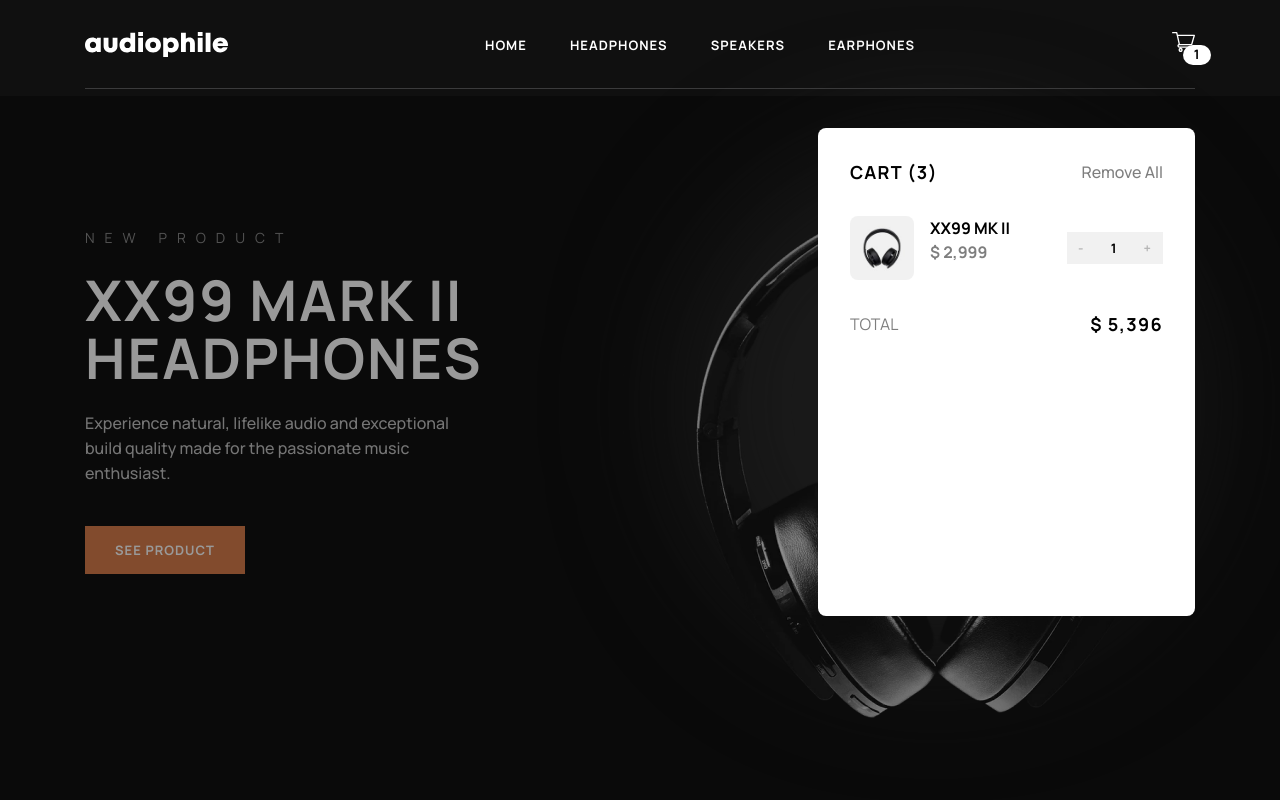
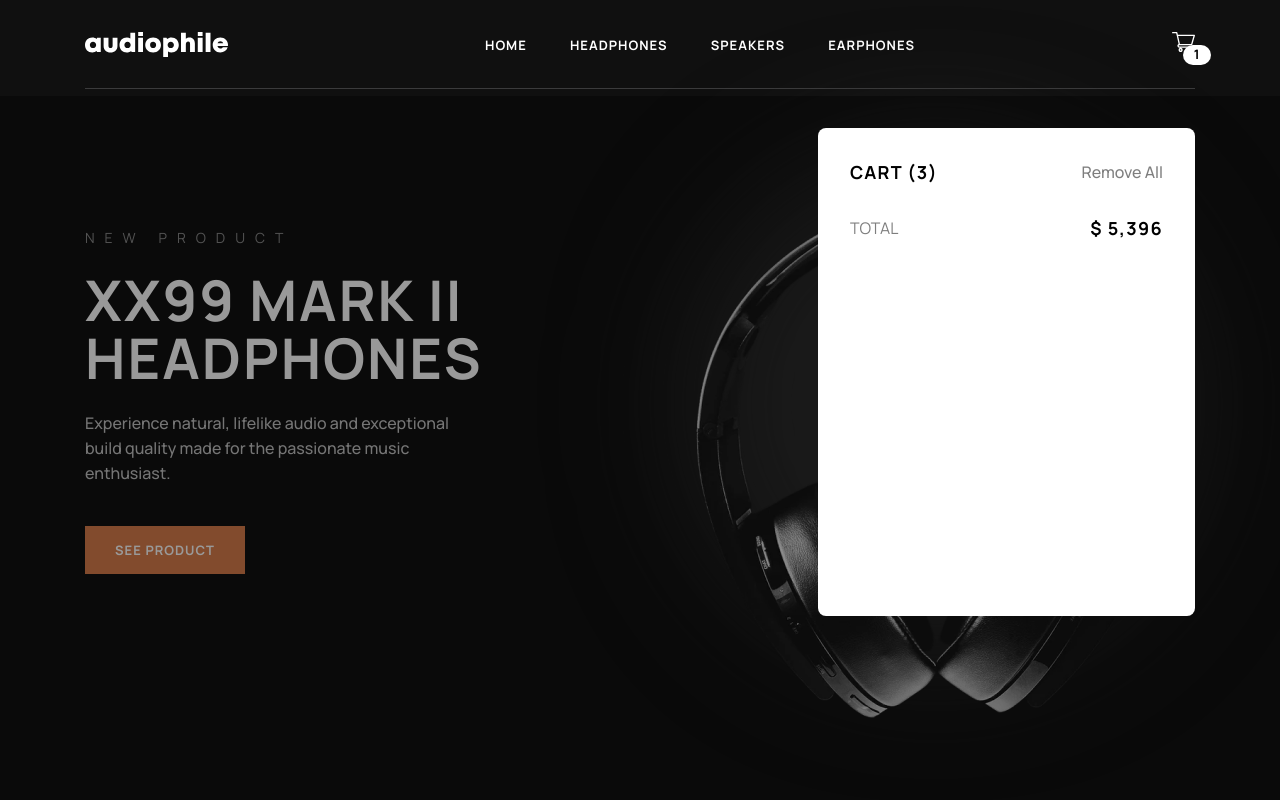
Before and after one commit to GustavoJuvino/Audiophile-Website, a Next.js app: page / in a window 1280 px wide. Both pictures are taken after a click on the icon 1183 px from the left and 42 px from the top of the page. Shown: the top 800 px of the page. Built offline with nearby package versions, Linux system fonts and the light colour scheme.

Commit message:
feat: useFetch will apply in CartMenu component

```diff
--- a/app/Api/products/data.json
+++ b/app/Api/products/data.json
@@ -3,6 +3,7 @@
         "id": 1,
         "slug": "yx1-earphones",
         "name": "YX1 Wireless Earphones",
+        "cart": "YX1",
         "image": {
             "mobile": "/assets/products/yx1-earphones/mobile/image-product.jpg",
             "tablet": "/assets/products/yx1-earphones/tablet/image-product.jpg",
@@ -91,6 +92,7 @@
         "id": 2,
         "slug": "xx59-headphones",
         "name": "XX59 Headphones",
+        "cart": "XX59",
         "image": {
             "mobile": "/assets/products/xx59-headphones/mobile/image-product.jpg",
             "tablet": "/assets/product-xx59-headphones/tablet/image-product.jpg",
@@ -175,6 +177,7 @@
         "id": 3,
         "slug": "xx99-mark-one-headphones",
         "name": "XX99 Mark I Headphones",
+        "cart": "XX99 MK I",
         "reverse": true,
         "image": {
             "mobile": "/assets/products/xx99-mark-one-headphones/mobile/image-product.jpg",
@@ -349,6 +352,7 @@
         "id": 5,
         "slug": "zx7-speaker",
         "name": "ZX7 Speaker",
+        "cart": "ZX7",
         "reverse": true,
         "image": {
             "mobile": "/assets/products/zx7-speaker/mobile/image-product.jpg",
@@ -438,6 +442,7 @@
         "id": 6,
         "slug": "zx9-speaker",
         "name": "ZX9 Speaker",
+        "cart": "ZX9",
         "image": {
             "mobile": "/assets/products/zx9-speaker/mobile/image-product.jpg",
             "tablet": "/assets/products/zx9-speaker/tablet/image-product.jpg",
--- a/app/Components/Cart/CartButton.tsx
+++ b/app/Components/Cart/CartButton.tsx
@@ -12,6 +12,7 @@ interface LocalProducts {
 
 const CartButton = () => {
   const pathname = usePathname();
+
   const [count, setCount] = useState(0);
   const [localData, setLocalData] = useState({
     name: "",
@@ -26,14 +27,19 @@ const CartButton = () => {
       const data = await res.json();
 
       data.map((item: LocalProducts) => `/products/${item.slug}` === pathname &&
-        setLocalData({name: item.cart, slug: item.slug, price: item.price, quantity: count})
+        setLocalData({
+          name: item.cart,
+          slug: item.slug,
+          price: item.price,
+          quantity: count
+        }),
       )
     }
 
     fetchProducts();
   }, [count]);
 
-  const [quantity, setQuantity] = useLocalStorage("quantity", localData);
+  const [storage, setStorage] = useLocalStorage(localData.name, localData);
 
   return (
     <div className="small-mobile:w-[296px] h-auto flex justify-between">
@@ -71,7 +77,11 @@ const CartButton = () => {
         </span>
       </div>
 
-      <Button click={() => setQuantity(localData && localData)} type={1} value="add to cart" />
+      <Button
+        click={() => setStorage(localData && localData)}
+        type={1}
+        value="add to cart"
+      />
     </div>
   )
 }
--- a/app/Components/Cart/CartMenu.tsx
+++ b/app/Components/Cart/CartMenu.tsx
@@ -1,12 +1,23 @@
 "use client";
 import Image from "next/image";
-import React from 'react';
+import React, { useEffect, useState } from 'react';
+import useGetLocalStorage from "@/app/hooks/useGetLocalStorage";
+import useFetch from "@/app/hooks/useFetch";
+
 
 interface CartProps {
     activeCart: boolean;
 }
 
 const Cart: React.FC<CartProps> = ({ activeCart }) => {
+    const {data, request} = useFetch();
+    const { dataProducts } = useGetLocalStorage();
+
+    useEffect(() => {
+        request(`/Api/products`);
+    }, [data]);
+
+    let productKeys = data.map((product: any) => product.cart)
 
     if (activeCart) {
         return (
@@ -50,7 +61,10 @@ const Cart: React.FC<CartProps> = ({ activeCart }) => {
                         </span>
                     </div>
 
-                    <div className="
+                    {productKeys.map((key) => dataProducts(key) && (
+                        <div
+                            key={key}
+                            className="
                                 flex
                                 max-small-mobile:flex-col
                                 small-mobile:justify-between
@@ -69,10 +83,10 @@ const Cart: React.FC<CartProps> = ({ activeCart }) => {
                                 />
                                 <div className="ml-4">
                                     <h2 className="uppercase font-bold">
-                                    xx99 mk ii
+                                        {dataProducts(key).name}
                                     </h2>
                                     <h3 className="font-bold opacity-50">
-                                    $ 2,999
+                                        {`$ ${dataProducts(key)?.price}`}
                                     </h3>
                                 </div>
                             </div>
@@ -109,6 +123,7 @@ const Cart: React.FC<CartProps> = ({ activeCart }) => {
                                 </span>
                             </div>
                         </div>
+                    ))}
 
                     <div className="flex justify-between mt-8 mb-6">
                         <h2 className="uppercase opacity-50">
--- /dev/null
+++ b/app/hooks/useFetch.ts
@@ -0,0 +1,33 @@
+import React from 'react';
+
+const useFetch = () => {
+    const [data, setData] = React.useState([""]);
+    const [error, setError] = React.useState(null);
+
+    const request = React.useCallback(async (url: string) => {
+        let response;
+        let json;
+        try {
+            setError(null);
+            response = await fetch(url);
+            json = await response.json();
+            if (response.ok === false) throw new Error(json.message);
+        }
+        catch(err: any){
+            json = null;
+            setError(err.message);
+        }
+        finally{
+            setData(json);
+            return{response, json};
+        }
+    }, [])
+
+    return {
+        data,
+        error,
+        request
+      }
+}
+
+export default useFetch;
--- /dev/null
+++ b/app/hooks/useGetLocalStorage.ts
@@ -0,0 +1,15 @@
+import { useCallback } from "react";
+
+
+const useGetLocalStorage = () => {
+    const dataProducts = useCallback((key: string) => {
+        const localJSON = localStorage.getItem(key)
+        if(localJSON) return JSON.parse(localJSON)
+    }, [])
+
+    return {
+        dataProducts
+    }
+}
+
+export default useGetLocalStorage;
```
Lines whose indentation alone changed are shown as unchanged.
